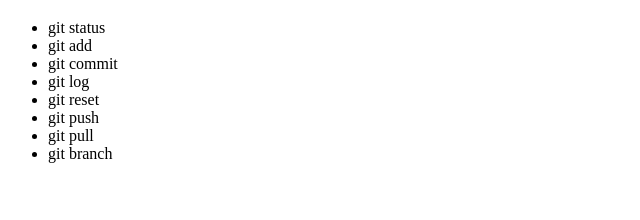
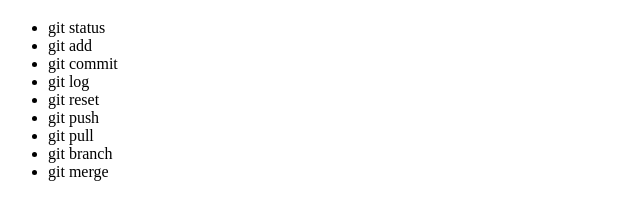
Before and after one commit to junggwangeun/git-study, a plain HTML site: page git.html in a window 1280 px wide. Shown: the part 70-290 px from the top of the page, without its empty margins (0-640 px from the left). Drawn offline with Linux system fonts and the light colour scheme.

Commit message:
merge 명령추가

```diff
--- a/git.html
+++ b/git.html
@@ -17,6 +17,7 @@
         <li>git push</li>
         <li>git pull</li>
         <li>git branch</li>
+        <li>git merge</li>
     </ul>
 </body>
 </html>
```
